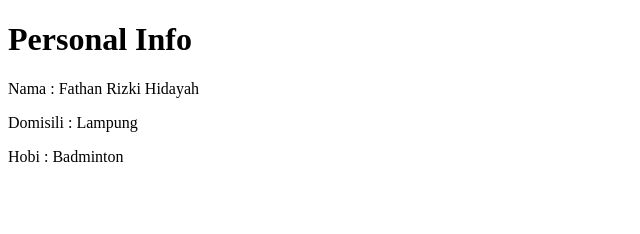
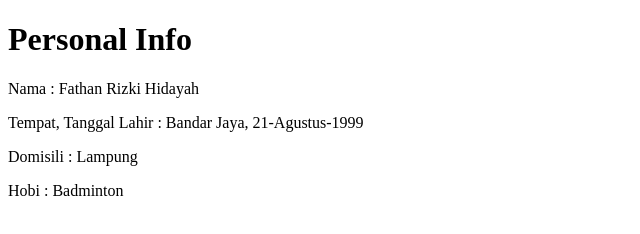
Before and after one commit to fathanrizk/personal_info, a plain HTML site: page index.html in a window 1280 px wide. Shown: the whole page, without its empty margins (0-640 px from the left). Drawn offline with Linux system fonts and the light colour scheme.

Commit message:
add date of birth

```diff
--- a/index.html
+++ b/index.html
@@ -9,6 +9,7 @@
 <body>
     <h1>Personal Info</h1>
     <p>Nama : Fathan Rizki Hidayah</p>
+    <p>Tempat, Tanggal Lahir : Bandar Jaya, 21-Agustus-1999</p>
     <p>Domisili : Lampung </p>
     <p>Hobi : Badminton</p>
 </body>
```
